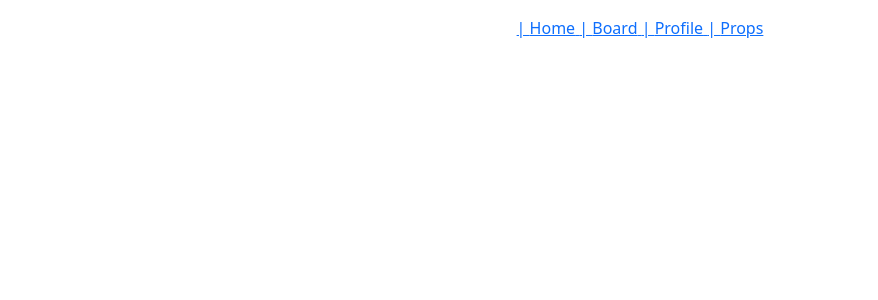
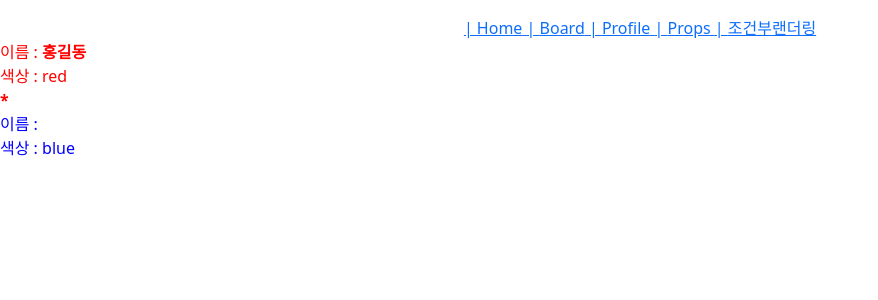
Before and after one commit to sungmoo0608/react-vite-psm-example, a React (Vite) app: page /three in a window 1280 px wide. Shown: the top 300 px of the page, without its empty margins (0-878 px from the left). Built offline with nearby package versions, Linux system fonts and the light colour scheme.

Commit message:
조건부 랜더링 완료

```diff
--- /dev/null
+++ b/src/components/Hello3.jsx
@@ -0,0 +1,14 @@
+import React from 'react'
+
+const Hello3 = ({ color, name, isSpecial, isName }) => {
+  return (
+    //prettier-ignore
+    <div style={{color:color}}>
+      이름 : {isName ? <b>{name}</b> : null }<br/>
+      색상 : {color}<br/>
+      {isSpecial ? <b>*</b> : null }
+    </div>
+  )
+}
+
+export default Hello3
--- /dev/null
+++ b/src/pages/ThreePage.jsx
@@ -0,0 +1,14 @@
+import React from 'react'
+import Hello3 from '../components/Hello3'
+
+const ThreePage = () => {
+  return (
+    //prettier-ignore
+    <div>
+      <Hello3 name="홍길동" color="red" isSpecial={true} isName={true}></Hello3>
+      <Hello3 name="홍길순" color="blue" isSpecial={false} isName={false}></Hello3>
+    </div>
+  )
+}
+
+export default ThreePage
--- a/src/route/Routes.jsx
+++ b/src/route/Routes.jsx
@@ -3,6 +3,7 @@
 import BoardPage from '../pages/BoardPage'
 import ProfilePage from '../pages/ProfilePage'
 import PropsPage from '../pages/PropsPage'
+import ThreePage from '../pages/ThreePage'
 
 // React Routes, Route 사용시 배열로 관리하기
 const routes = [
@@ -26,6 +27,11 @@
     element: <PropsPage />,
     title: 'Props',
   },
+  {
+    path: '/three',
+    element: <ThreePage />,
+    title: '조건부랜더링',
+  },
 ]
 
 export default routes
```
